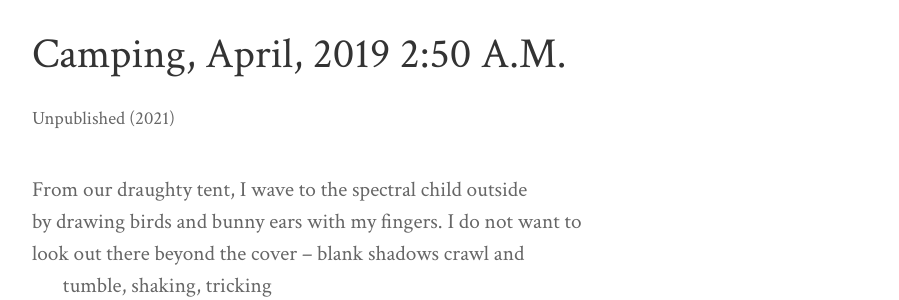
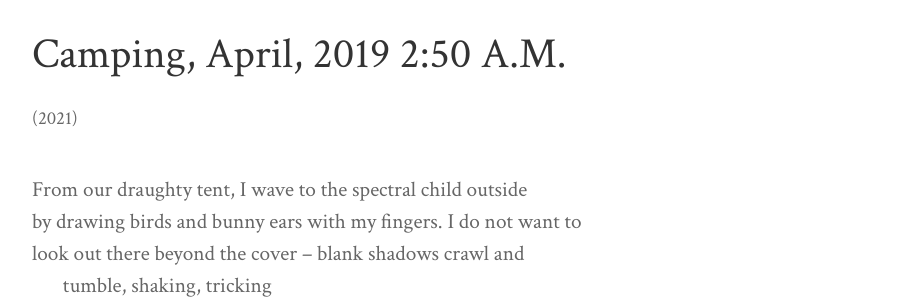
Before and after one commit to fayelatham/fayelatham.github.io, a Jekyll site: the page built from _poetry/camping-april.md, in a window 1280 px wide. Shown: the part 198-498 px from the top of the page, without its empty margins (8-907 px from the left). Built offline with Jekyll 4.4.1, drawn with Linux system fonts in a browser that asks for light colours.

Commit message:
Removed (unpublished) and fixed width on poems

```diff
--- a/_includes/published.html
+++ b/_includes/published.html
@@ -1,5 +1,5 @@
 {% if include.publisher %}
     Published by {{ include.publisher }} ({{ include.date | date: "%Y" }})
 {% else %}
-    Unpublished ({{ include.date | date: "%Y"}})
+    ({{ include.date | date: "%Y"}})
 {% endif %}
--- a/_layouts/poem.html
+++ b/_layouts/poem.html
@@ -4,6 +4,6 @@
 <span class="uk-text-meta">
     {% include published.html date=page.date publisher=page.publisher %}
 </span>
-<div class="uk-padding uk-padding-remove-horizontal">
+<div class="uk-padding uk-padding-remove-horizontal" style="width: 960px">
     {{content | newline_to_br }}
 </div>
```
